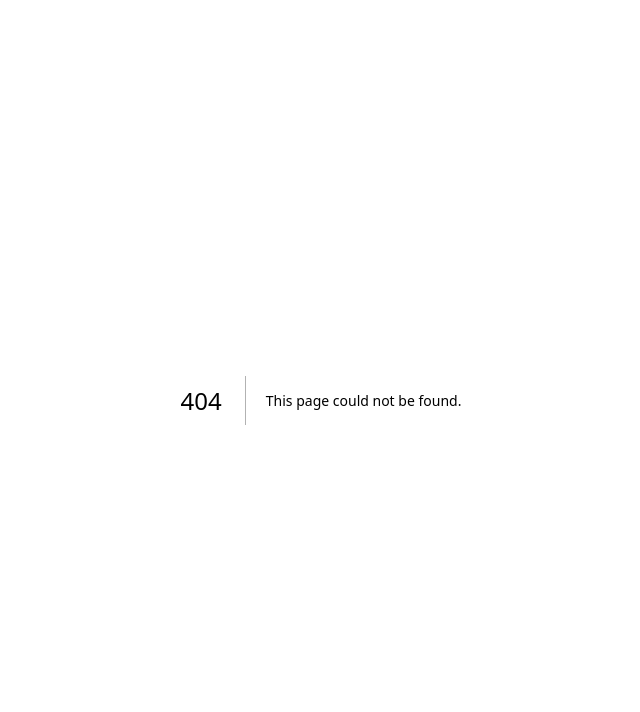
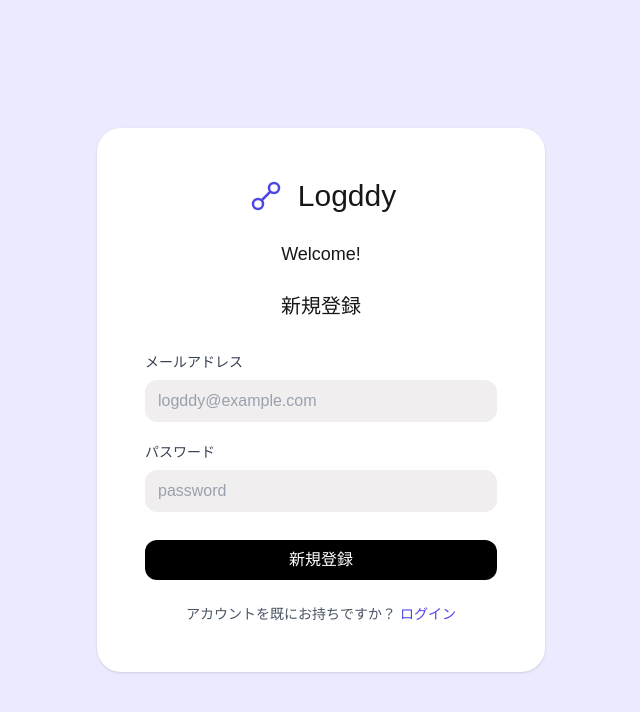
Before and after one commit to ERIKOABE-hub/Logddy, a Next.js app in the folder frontend/: page /signup in a window 1280 px wide. Before the commit this address had no page. Shown: the top 712 px of the page, without its empty margins (319-959 px from the left). Built offline with nearby package versions, Linux system fonts and the light colour scheme.

Commit message:
add: /'signup'を作成、サインアップコンポーネントを配置

```diff
--- /dev/null
+++ b/frontend/app/signup/page.tsx
@@ -0,0 +1,16 @@
+import SignupForm from '../components/SignupForm';
+
+const SigninPage: React.FC = () => {
+  return (
+    <div className="signup-bg">
+      <div
+        className="min-h-screen flex items-center justify-center p-4 overflow-hidden"
+        style={{ backgroundColor: '#EBEBFF' }}
+      >
+        <SignupForm />
+      </div>
+    </div>
+  );
+};
+
+export default SigninPage;
```
